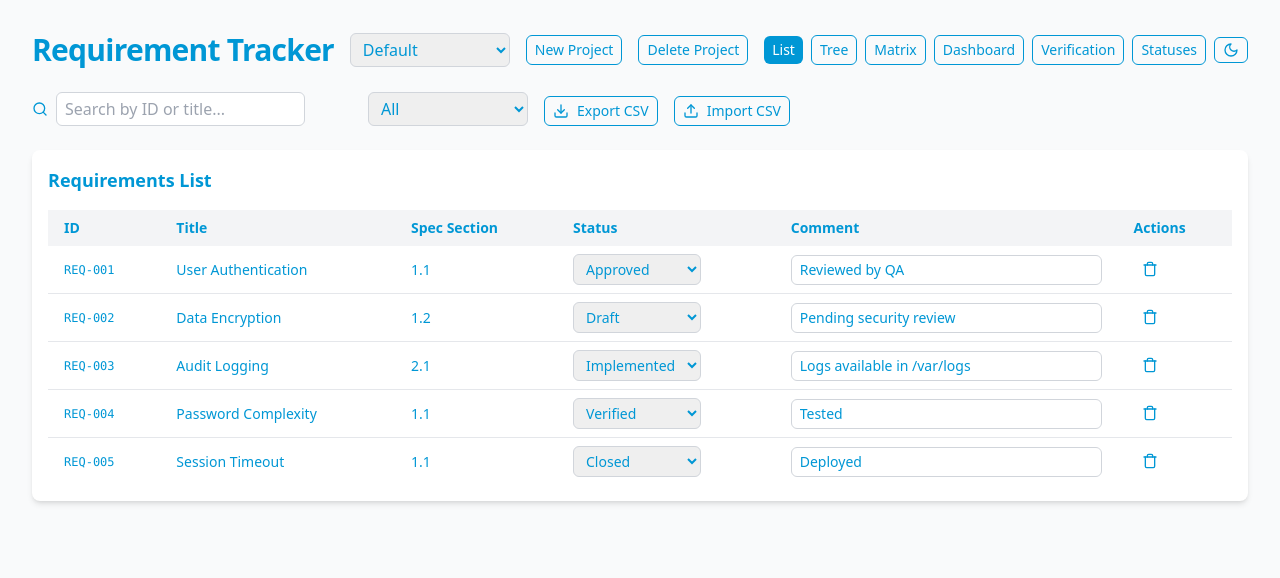
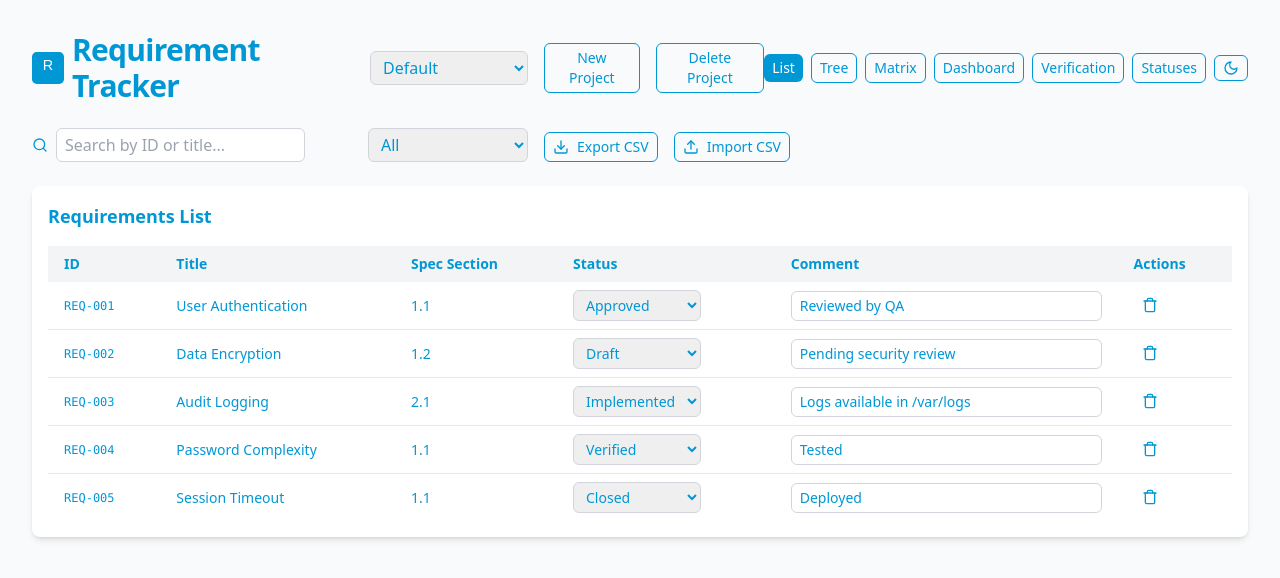
Before and after one commit to valknw/AECreqtrack, a React (Vite) app: page / in a window 1280 px wide. Shown: the top 578 px of the page. Built offline with nearby package versions, Linux system fonts and the light colour scheme.

Commit message:
Add logo and display next to app title

```diff
--- a/src/App.tsx
+++ b/src/App.tsx
@@ -113,9 +113,12 @@ export default function App() {
     <div className="min-h-screen bg-gray-50 p-8 fade-in">
       <div className="mx-auto flex max-w-7xl flex-col gap-6">
         <header className="flex items-center justify-between">
-          <h1 className="text-3xl font-semibold tracking-tight text-logo">
-            Requirement Tracker
-          </h1>
+          <div className="flex items-center gap-2">
+            <img src="/logo.svg" alt="Requirement Tracker logo" className="h-8 w-8" />
+            <h1 className="text-3xl font-semibold tracking-tight text-logo">
+              Requirement Tracker
+            </h1>
+          </div>
           <div className="flex items-center gap-4">
             <Select
               value={currentProject}
```
Also changed, not shown: public/logo.svg (added).
